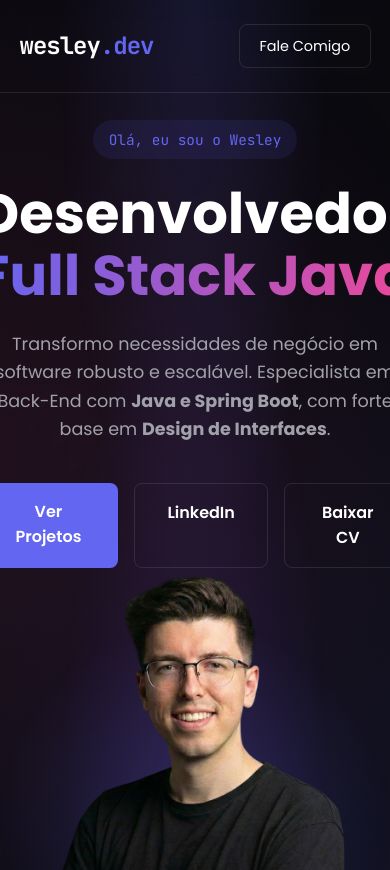
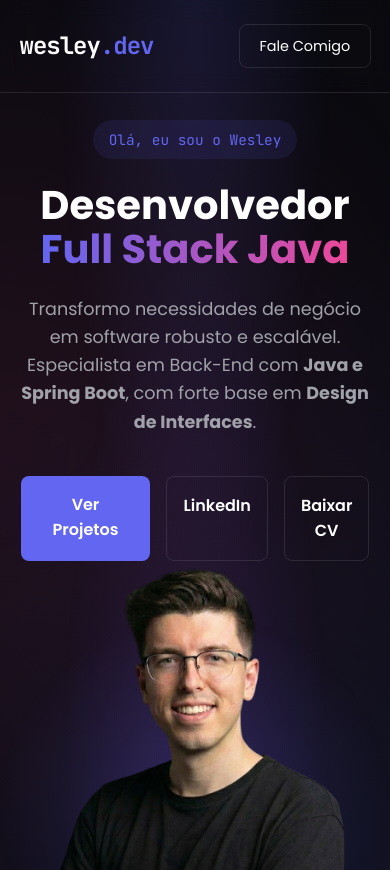
Before and after one commit to Wesleyn96/portifolio, a plain HTML site: page index.html in a window 390 px wide. Shown: the top 870 px of the page. Drawn offline with nearby package versions, Linux system fonts and the light colour scheme.

Commit message:
correção do h1 e botões de curriculum

```diff
--- a/css/style.css
+++ b/css/style.css
@@ -593,3 +593,13 @@ footer {
         font-size: 1.8rem;
     }
 }
+
+@media (max-width: 605px) {
+ .btn-outline {
+    padding: 1rem;
+ }
+
+.hero-content h1 {
+    font-size: 2.5rem;
+ }
+}
```
